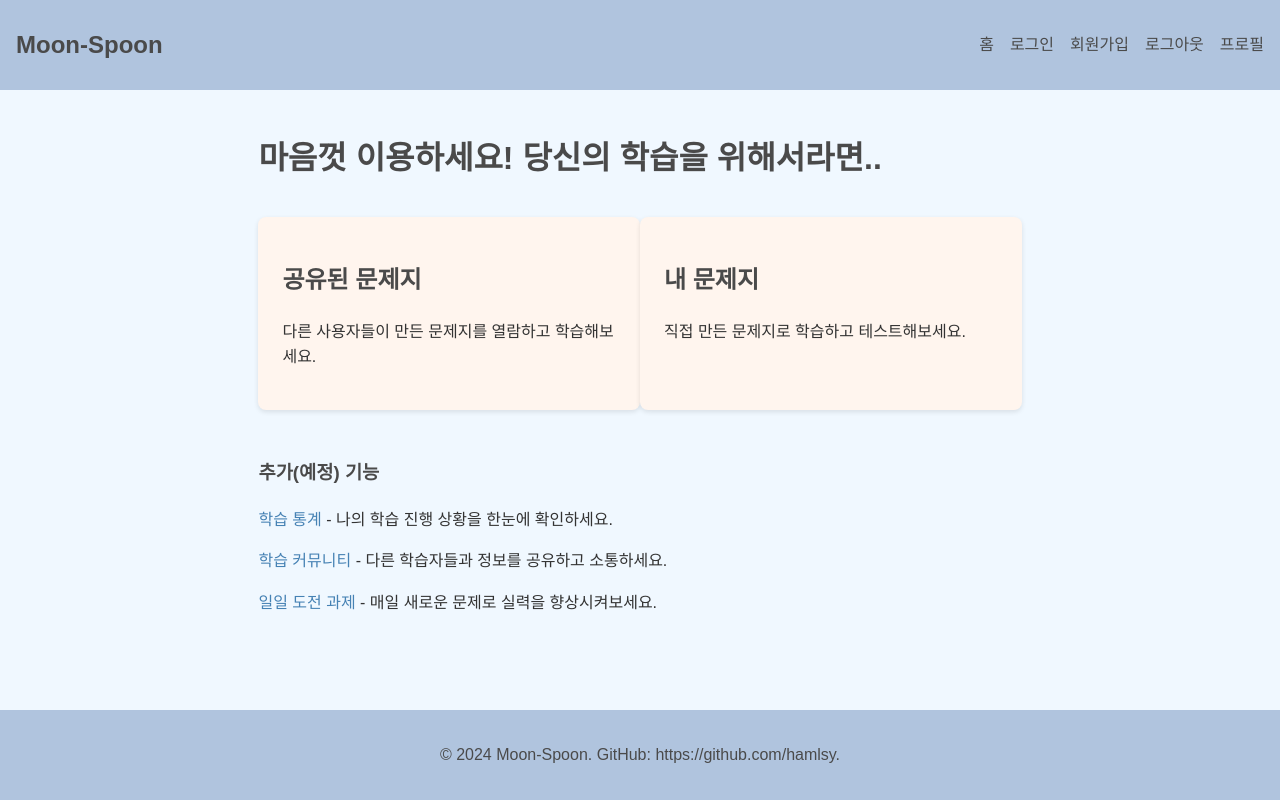
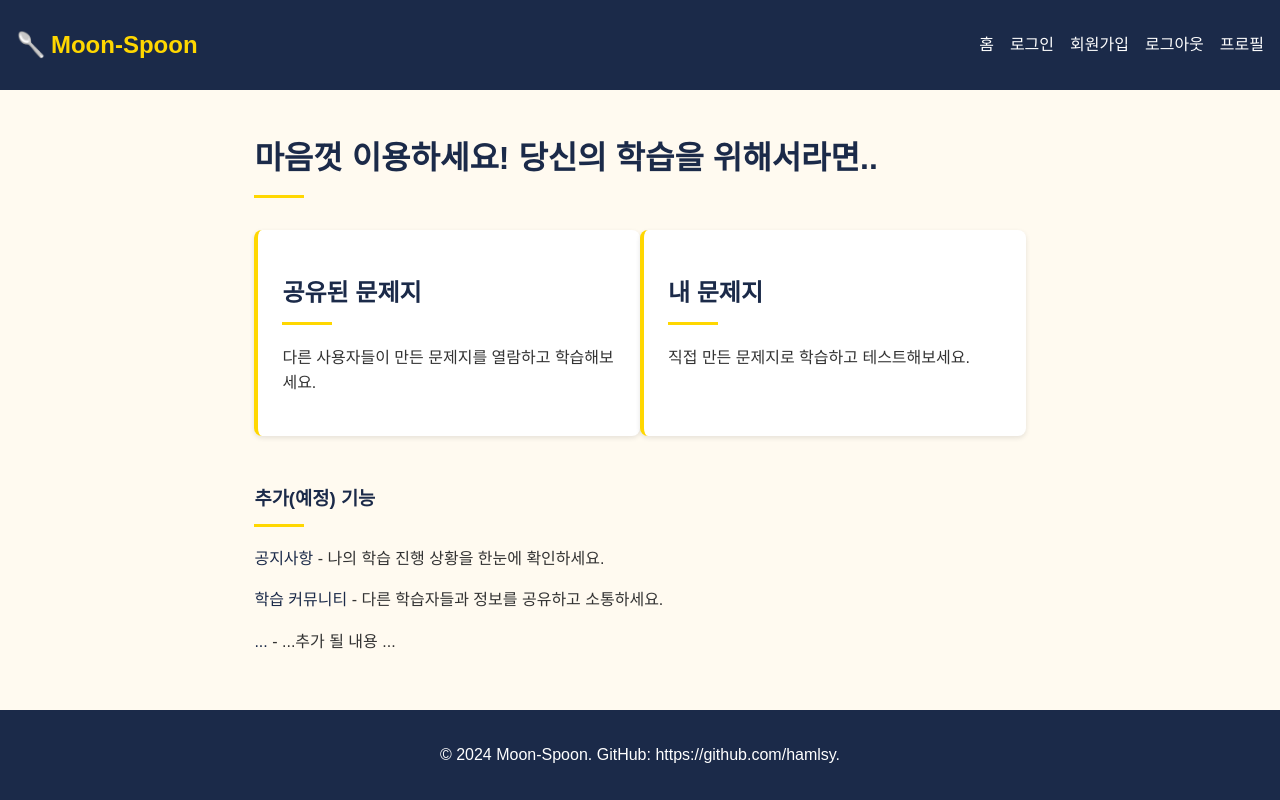
Before and after one commit to hamlsy/Moon-Spoon, a Vue app in the folder vue-cli/: page /mainPage in a window 1280 px wide. Built offline with nearby package versions, Linux system fonts and the light colour scheme.

Commit message:
#5 feat: 메인페이지, 로그인 페이지 디자인 수정

```diff
--- a/vue-cli/src/App.vue
+++ b/vue-cli/src/App.vue
@@ -24,4 +24,11 @@ export default {
 body{
   margin: 0px;
 }
+:root {
+  --secondary-blue: black; /* 스틸블루 */
+  --background-light: #FFFAF0; /* 플로랄 화이트 */
+  --text-dark: #333333;
+  --text-light: #FFFFFF;
+  --hover-yellow: #FFC000; /* 더 진한 노란색 */
+}
 </style>
--- a/vue-cli/src/components/LoginForm.vue
+++ b/vue-cli/src/components/LoginForm.vue
@@ -1,7 +1,7 @@
 <template>
   <body>
   <div class="container">
-    <h1 class="logo">Moon-Spoon</h1>
+    <h1 class="logo"><router-link to="/mainPage">Moon-Spoon</router-link></h1>
     <form @submit.prevent="login">
       <div class="input-group">
         <label for="userId">ID</label>
@@ -40,17 +40,17 @@ export default {
 /* CSS 스타일은 아래에 추가됩니다 */
 body {
   font-family: Arial, sans-serif;
-  background-color: #f5e6d3;
+  background-color: #FFFAF0; /* 플로랄 화이트 */
   display: flex;
   justify-content: center;
   align-items: center;
   height: 100vh;
   margin: 0px;
-  color: #333;
+  color: white;
 }
 
 .container {
-  background-color: #fff;
+  background-color: #1B2A49;
   padding: 3rem 2.5rem;
   border-radius: 10px;
   box-shadow: 0 4px 6px rgba(0, 0, 0, 0.1);
@@ -82,7 +82,7 @@ label {
   display: block;
   margin-bottom: 0.7rem;
   font-weight: bold;
-  color: #555;
+  color: white;
   font-size: 1.1rem;
 }
 
@@ -134,6 +134,6 @@ a {
 }
 
 a:hover {
-  text-decoration: underline;
+  //text-decoration: underline;
 }
 </style>
--- a/vue-cli/src/components/MainPage.vue
+++ b/vue-cli/src/components/MainPage.vue
@@ -4,8 +4,8 @@
       <div class="navbar-brand">Moon-Spoon</div>
       <ul class="navbar-menu">
         <li><a href="#" @click="navigateTo('home')">홈</a></li>
-        <li><a href="#" @click="navigateTo('shared')">로그인</a></li>
-        <li><a href="#" @click="navigateTo('my')">회원가입</a></li>
+        <li><router-link to="/user/login">로그인</router-link></li>
+        <li><router-link to="/user/signup">회원가입</router-link></li>
         <li><a href="#" @click="navigateTo('create')">로그아웃</a></li>
         <li><a href="#" @click="navigateTo('profile')">프로필</a></li>
       </ul>
@@ -29,7 +29,7 @@
         <h3>추가(예정) 기능</h3>
         <ul>
           <li>
-            <a href="#" @click="navigateTo('stats')">학습 통계</a>
+            <a href="#" @click="navigateTo('notation')">공지사항</a>
             - 나의 학습 진행 상황을 한눈에 확인하세요.
           </li>
           <li>
@@ -37,8 +37,8 @@
             - 다른 학습자들과 정보를 공유하고 소통하세요.
           </li>
           <li>
-            <a href="#" @click="navigateTo('challenge')">일일 도전 과제</a>
-            - 매일 새로운 문제로 실력을 향상시켜보세요.
+            <a href="#" @click="navigateTo('nan')">...</a>
+            - ...추가 될 내용 ...
           </li>
         </ul>
       </div>
@@ -53,6 +53,10 @@
 <script>
 export default {
   name: 'MainPage',
+  data(){
+    return {
+    }
+  },
   methods: {
     navigateTo(page) {
       console.log('Navigating to:', page);
@@ -60,8 +64,9 @@ export default {
   }
 }
 </script>
+<style scoped>
 
-<style scoped>
+
 body, html {
   margin: 0;
   padding: 0;
@@ -71,16 +76,16 @@ body, html {
 .main-page {
   font-family: 'Arial', sans-serif;
   line-height: 1.6;
-  color: #333;
-  background-color: #F0F8FF; /* 매우 연한 하늘색 배경 */
+  color: var(--text-dark);
+  background-color: #FFFAF0; /* 플로랄 화이트 */
   min-height: 100vh;
   display: flex;
   flex-direction: column;
 }
 
 .navbar {
-  background-color: #B0C4DE; /* 연한 파란색 */
-  color: #333;
+  background-color: #1B2A49;
+  color: var(--text-light);
   padding: 1rem;
   display: flex;
   justify-content: space-between;
@@ -95,7 +100,12 @@ body, html {
 .navbar-brand {
   font-size: 1.5rem;
   font-weight: bold;
-  color: #4A4A4A;
+  color: #FFD700;
+}
+
+.navbar-brand::before {
+  content: "🥄";
+  margin-right: 5px;
 }
 
 .navbar-menu {
@@ -108,18 +118,18 @@ body, html {
 }
 
 .navbar-menu a {
-  color: #4A4A4A;
+  color: var(--text-light);
   text-decoration: none;
   transition: color 0.3s;
 }
 
 .navbar-menu a:hover {
-  color: #1E90FF; /* 밝은 파란색 */
+  color: #FFD700;
 }
 
 .content {
   max-width: 1200px;
-  margin: 80px auto 0; /* 상단 여백 추가 */
+  margin: 80px auto 0;
   padding: 2rem;
   flex: 1;
 }
@@ -131,17 +141,19 @@ body, html {
 }
 
 .card {
-  background-color: #FFF5EE; /* 연한 베이지색 */
+  background-color: var(--text-light);
   border-radius: 8px;
   padding: 1.5rem;
   width: 45%;
   cursor: pointer;
-  transition: background-color 0.3s, box-shadow 0.3s;
+  transition: all 0.3s;
   box-shadow: 0 2px 5px rgba(0,0,0,0.1);
+  border-left: 4px solid #FFD700;
 }
 
 .card:hover {
-  background-color: #FFE4B5; /* 약간 더 진한 베이지색 */
+  background-color: #FFD700;
+  color: var(--text-dark);
   box-shadow: 0 4px 8px rgba(0,0,0,0.15);
 }
 
@@ -159,18 +171,18 @@ body, html {
 }
 
 .additional-features a {
-  color: #4682B4; /* 스틸블루 */
+  color: #1B2A49;
   text-decoration: none;
   transition: color 0.3s;
 }
 
 .additional-features a:hover {
-  color: #1E90FF; /* 밝은 파란색 */
+  color: #FFD700;
 }
 
 .footer {
-  background-color: #B0C4DE; /* 연한 파란색 */
-  color: #4A4A4A;
+  background-color: #1B2A49;
+  color: var(--text-light);
   text-align: center;
   padding: 1rem;
   position: fixed;
@@ -180,7 +192,16 @@ body, html {
 }
 
 h1, h2, h3 {
-  color: #4A4A4A;
+  color: #1B2A49;
+}
+
+h1::after, h2::after, h3::after {
+  content: "";
+  display: block;
+  width: 50px;
+  height: 3px;
+  background-color: #FFD700;
+  margin-top: 10px;
 }
 
 </style>
```
